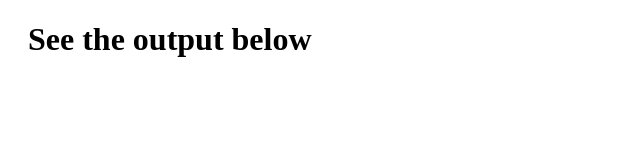
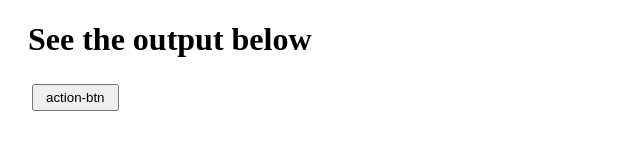
Before and after one commit to aleeiix/RxJS, a website with bundled scripts: page index.html in a window 1280 px wide. Shown: the whole page, without its empty margins (0-640 px from the left). Built offline with nearby package versions, Linux system fonts and the light colour scheme.

Commit message:
add button

```diff
--- a/index.html
+++ b/index.html
@@ -13,10 +13,16 @@
         #log-container > div{
             margin-bottom: 10px;
         }
+        button{
+            margin: 4px;
+            padding: 4px 12px;
+            cursor: pointer;
+        }
     </style>
   </head>
   <body>
     <h1>See the output below</h1>
+    <button id="action-btn">action-btn</button>
     <div id="log-container"></div>
     <script src="main.js"></script>
   </body>
```
